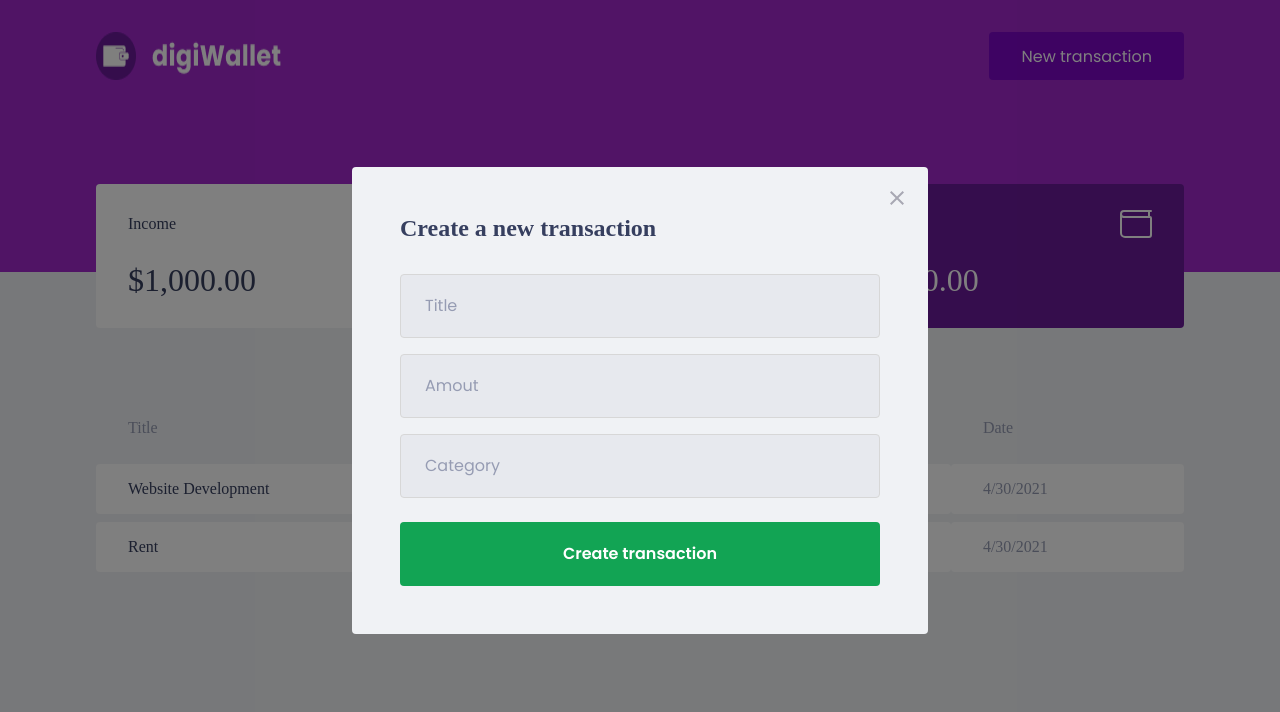
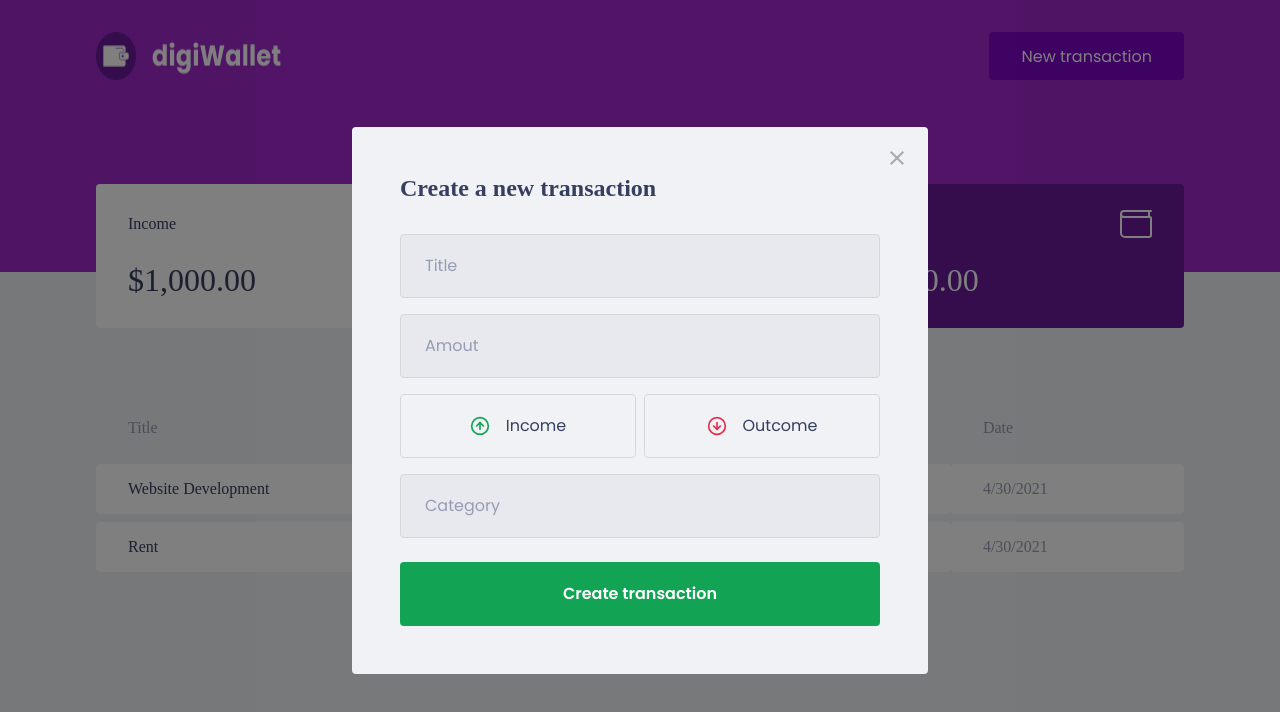
Before and after one commit to wilsonfsouza/wallet, a React (Create React App) app: page / in a window 1280 px wide. Both pictures are taken after a click on the button "New transaction". Shown: the top 712 px of the page. Built offline with nearby package versions, Linux system fonts and the light colour scheme; no server answers; what miragejs would draw is missing.

Commit message:
feat: added transaction type container and buttons.

```diff
--- a/src/components/NewTransactionModal/index.tsx
+++ b/src/components/NewTransactionModal/index.tsx
@@ -1,8 +1,10 @@
 import Modal from 'react-modal';
 import { SubmitButton } from './SubmitButton';
 import { Input } from './Input';
-import { Container } from './styles';
+import { Container, TransactionTypeContainer } from './styles';
 import { CloseButton } from './CloseButton';
+import { TransactionTypeButton } from './TransactionTypeButton';
+import { FiArrowDownCircle, FiArrowUpCircle } from 'react-icons/fi';
 
 
 interface NewTransactionModalProps {
@@ -24,6 +26,10 @@ export function NewTransactionModal({ isOpen, onRequestClose }: NewTransactionMo
                 <h2>Create a new transaction</h2>
                 <Input placeholder="Title" type="text" />
                 <Input placeholder="Amout" type="number" />
+                <TransactionTypeContainer>
+                    <TransactionTypeButton transactionType="income" icon={FiArrowUpCircle} />
+                    <TransactionTypeButton transactionType="outcome" icon={FiArrowDownCircle} />
+                </TransactionTypeContainer>
                 <Input placeholder="Category" type="text" />
                 <SubmitButton content="Create transaction" />
             </Container>
--- a/src/components/NewTransactionModal/styles.ts
+++ b/src/components/NewTransactionModal/styles.ts
@@ -8,4 +8,9 @@ export const Container = styled.form`
     }
 `;
 
-export const TransactionTypeContainer = styled.div``;
+export const TransactionTypeContainer = styled.div`
+    margin: 1rem 0;
+    display: grid;
+    grid-template-columns: 1fr 1fr;
+    gap: 0.5rem;
+`;
```
